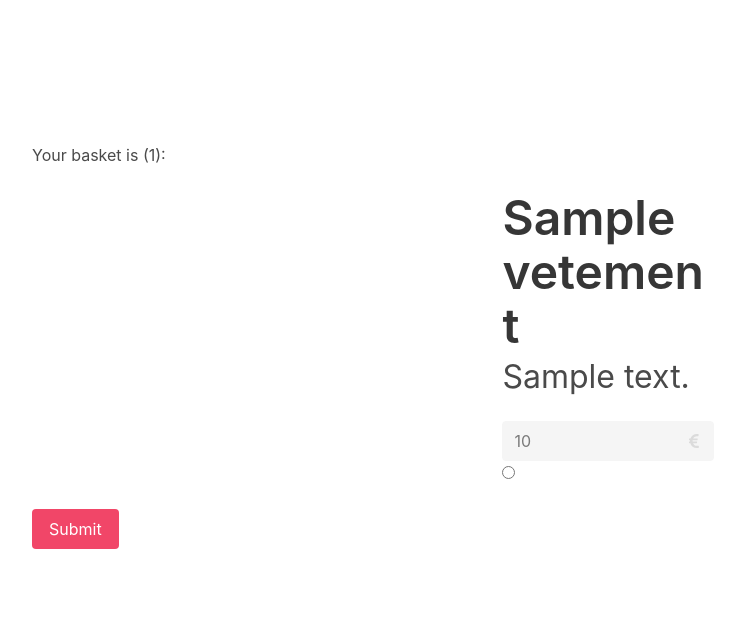
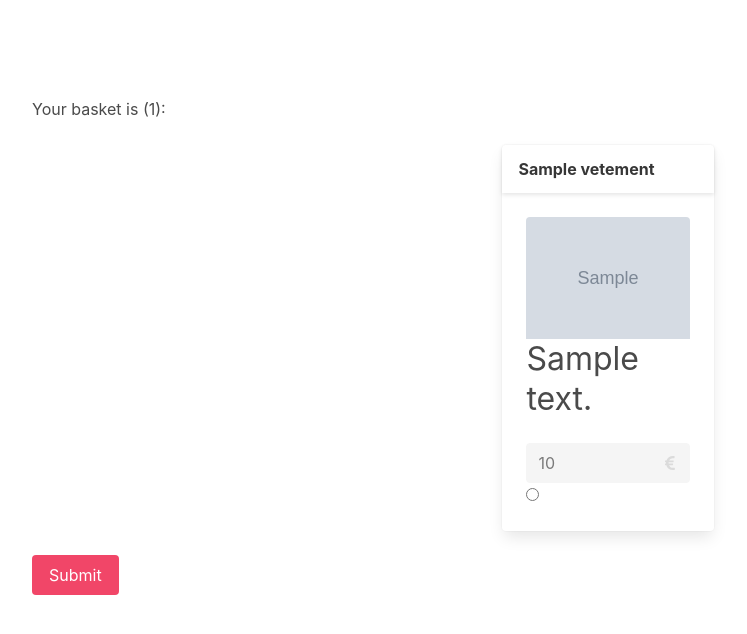
Before and after one commit to TiphaineLAURENT/LDV, a Django app: template ldv/shopping/templates/shopping/basket.html in a window 1280 px wide. Shown: the part 56-690 px from the top of the page, without its empty margins (32-779 px from the left). Run offline with Django 3.2, Linux system fonts and the light colour scheme; the template is opened without the code that fills it: most values are stand-ins (such as "Sample title", 1, 10 or a date in 2020); grey boxes marked "Sample" are stand-in pictures; some libraries are stand-ins or nearby versions.

Commit message:
Add card to basket

```diff
--- a/ldv/shopping/templates/shopping/basket.html
+++ b/ldv/shopping/templates/shopping/basket.html
@@ -10,7 +10,17 @@
   <div class="columns is-multiline is-centered">
     {% for item in items %}
     <div class="column is-one-fifth">
-      <h1 class="title is-1">{{ item.vetement.name }}</h1>
+      <div class="card">
+        <div class="card-header">
+          <h1 class="card-header-title">{{ item.vetement.name }}</h1>
+        </div>
+
+        <div class="card-content">
+          <div class="card-image">
+            <figure class="image is-4by3">
+              <img src="{{ item.vetement.image.url }}" alt="Placeholder image">
+            </figure>
+          </div>
           <p class="subtitle is-3">{{ item.vetement.description }}</p>
           <div class="control has-icons-right">
             <input type="text" class="input" value="{{ item.vetement.price }}" disabled />
@@ -20,6 +30,8 @@
           </div>
           <input type="radio" name="{{ item.id }}">
         </div>
+      </div>
+    </div>
     {% endfor %}
   </div>
 
```
Lines whose indentation alone changed are shown as unchanged.
